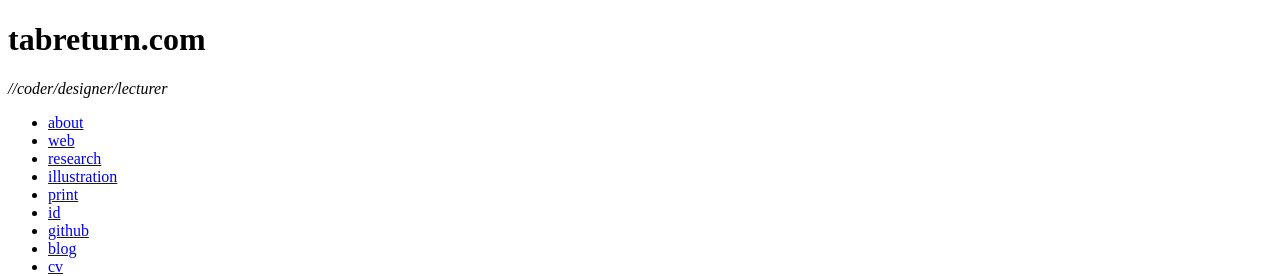
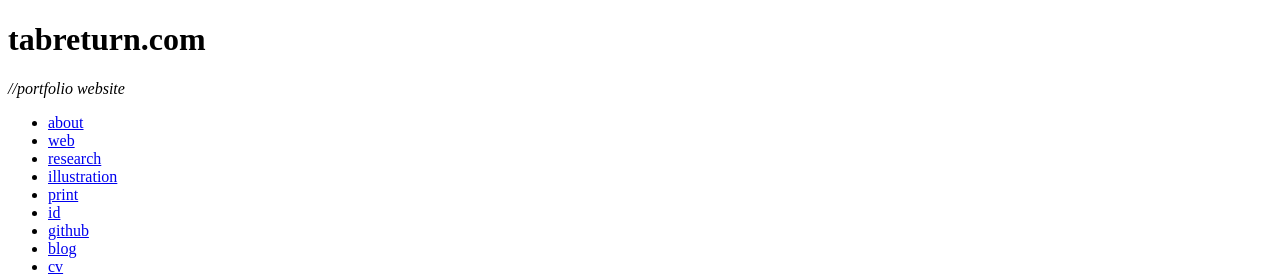
Before and after one commit to tabreturn/tabreturn.portfolio, a Jekyll site: the page built from index.html, in a window 1280 px wide. Shown: the top 276 px of the page. Built offline with Jekyll 4.4.1, drawn with Linux system fonts in a browser that asks for light colours; nearby versions of some CDN libraries; library files that are not in the unit come from our copies; comment, search, counter and statistics services are not loaded.

Commit message:
- use placeholders for title and description

```diff
--- a/_includes/header.html
+++ b/_includes/header.html
@@ -1,8 +1,8 @@
 <header>
   <div class="logo"></div>
   <div class="tabreturn">
-    <h1>tabreturn.com</h1>
-    <em>//coder/designer/lecturer</em>
+    <h1>{{ site.title }}</h1>
+    <em>{{ site.description }}</em>
   </div>
 
   <ul id="mainNav">
```
